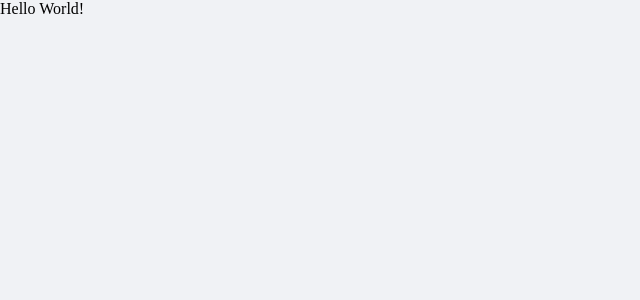
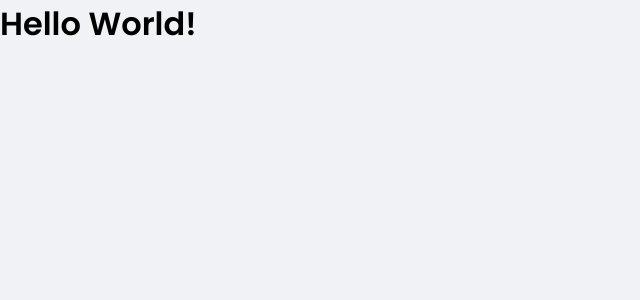
Before and after one commit to AikoRamalho/dtmoney, a React (Vite) app: page / in a window 1280 px wide. Shown: the top 300 px of the page, without its empty margins (0-640 px from the left). Built offline with nearby package versions, Linux system fonts and the light colour scheme.

Commit message:
feature: add poppins as default font-family

```diff
--- a/index.html
+++ b/index.html
@@ -1,9 +1,15 @@
 <!DOCTYPE html>
 <html lang="en">
   <head>
+    <link rel="preconnect" href="https://fonts.gstatic.com" crossorigin>
+    <link rel="preconnect" href="https://fonts.googleapis.com">
+
     <meta charset="UTF-8" />
     <meta name="viewport" content="width=device-width, initial-scale=1.0" />
-    <title>dtmoney </title>
+
+    <title> dtmoney </title>
+
+    <link href="https://fonts.googleapis.com/css2?family=Poppins:wght@400;600&display=swap" rel="stylesheet">
   </head>
   <body>
     <div id="root"></div>
--- a/src/App.tsx
+++ b/src/App.tsx
@@ -4,7 +4,7 @@
 
   return (
     <>
-      <div> Hello World! </div>
+      <h1> Hello World! </h1>
       <GlobalStyle />
     </>
   )
--- a/src/styles/global.ts
+++ b/src/styles/global.ts
@@ -35,6 +35,15 @@
     -webkit-font-smoothing: antialiased;
   }
 
+  body, input, textarea, button {
+    font-family: 'Poppins', sans-serif;
+    font-weight: 400;
+  }
+
+  h1, h2, h3, h4, h5, h6, strong {
+    font-weight: 600;
+  }
+
   button {
     cursor: pointer;
   }
```
